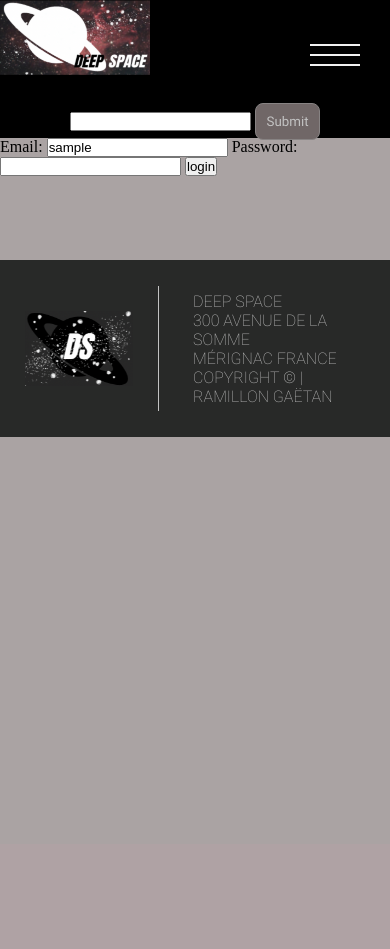
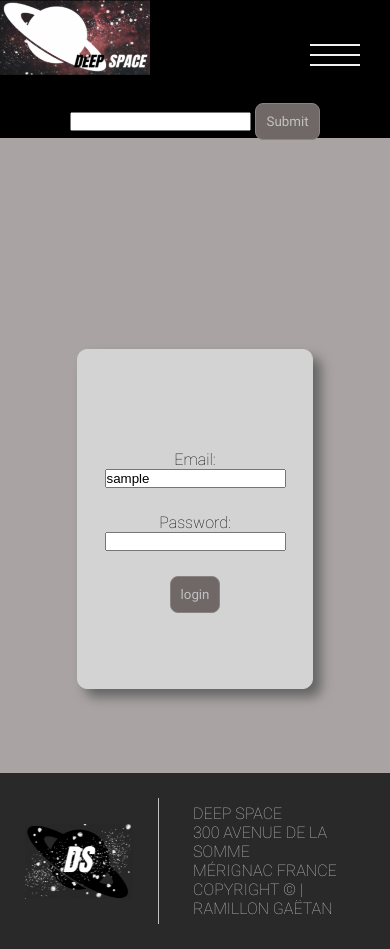
Before and after one commit to Gaeram/deep-space, a Symfony app: template templates/login/index.html.twig in a window 390 px wide. Before the commit the page ends 437 px from the top, so only its background shows below. Run offline with Twig, Linux system fonts and the light colour scheme; the template is opened without the code that fills it: most values are stand-ins (such as "Sample title", 1, 10 or a date in 2020); some libraries are stand-ins or nearby versions.

Commit message:
responsive login form

```diff
--- a/templates/login/index.html.twig
+++ b/templates/login/index.html.twig
@@ -6,13 +6,13 @@
         <div>{{ error.messageKey|trans(error.messageData, 'security') }}</div>
     {% endif %}
 
-    <form action="{{ path('app_login') }}" method="post">
-        <label for="username">Email:</label>
-        <input type="text" id="username" name="_username" value="{{ last_username }}"/>
+    <form class="connect" action="{{ path('app_login') }}" method="post">
+        <label class="article-text" for="username">Email:</label>
+        <input class="input" type="text" id="username" name="_username" value="{{ last_username }}"/>
 
-        <label for="password">Password:</label>
-        <input type="password" id="password" name="_password"/>
+        <label class="article-text" for="password">Password:</label>
+        <input class="input" type="password" id="password" name="_password"/>
 
-        <button type="submit">login</button>
+        <button class="button-box" type="submit">login</button>
     </form>
 {% endblock %}
```
Also changed, not shown: public/assets/css/style.css, public/assets/scss/theme/_base.scss, public/assets/scss/theme/_content.scss, 2 other files.
